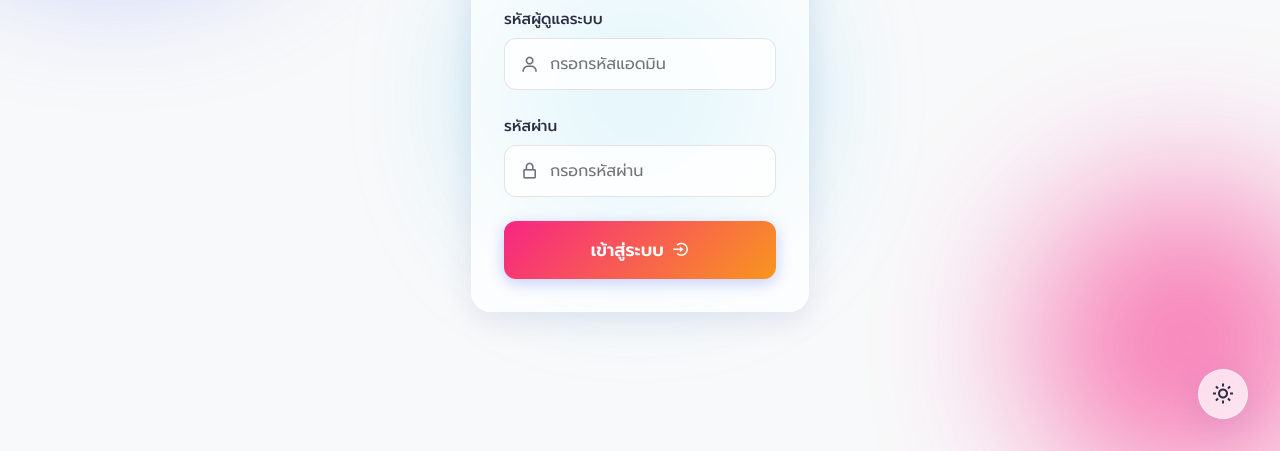
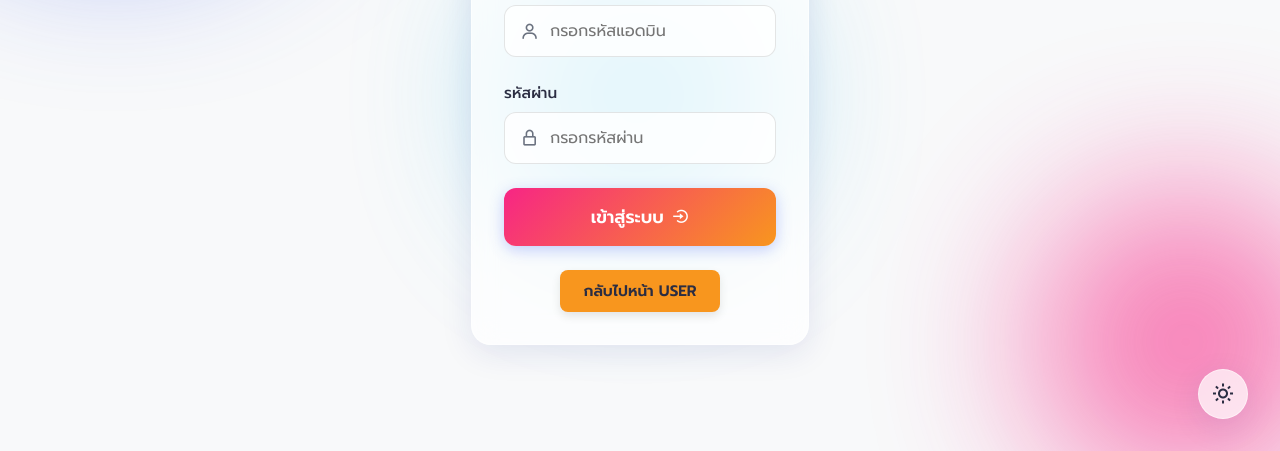
Before and after one commit to wosangxr/wifi-report, a website: page admin.html in a window 1280 px wide. Shown: the part 349-800 px from the top of the page. Drawn offline with nearby package versions, Linux system fonts and the light colour scheme.

Commit message:
Fix missing admin and user buttons on login forms

```diff
--- a/admin.html
+++ b/admin.html
@@ -64,6 +64,9 @@
                     <span>เข้าสู่ระบบ</span>
                     <i class='bx bx-log-in-circle'></i>
                 </button>
+                <div style="text-align: center; margin-top: 1.5rem; width: 100%;">
+                    <a href="index.html" class="admin-login-btn">กลับไปหน้า USER</a>
+                </div>
             </form>
         </div>
     </div>
```
Also changed, not shown: index.html (+3 -0 lines).
